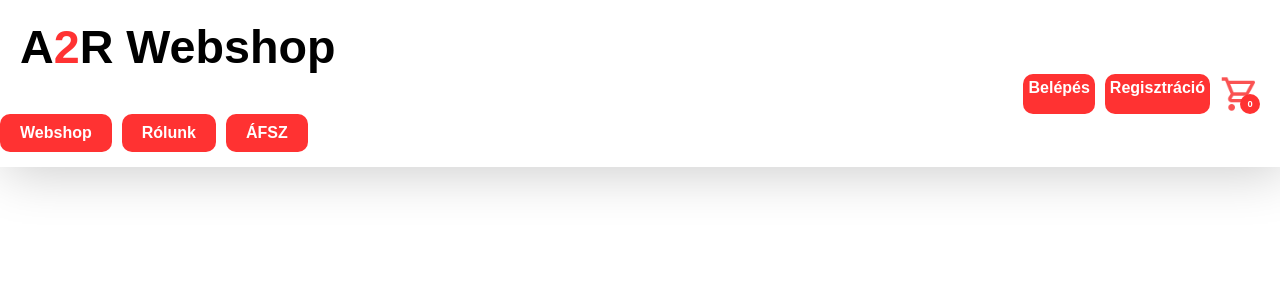
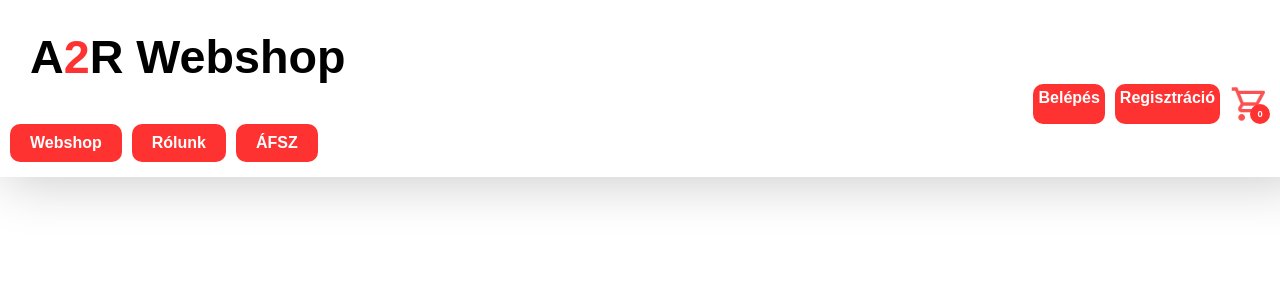
Before and after one commit to borsy/a2r, a Django app: page / in a window 1280 px wide. Shown: the top 300 px of the page. Run offline with Django 5.2, Linux system fonts and the light colour scheme; data that the repository does not hold is empty.

Commit message:
js updated

```diff
--- a/website/static/script.js
+++ b/website/static/script.js
@@ -251,6 +251,9 @@ document.getElementById('cart').onclick = function() {
                         let buyButton = document.createElement('div');
                         buyButton.id = 'buy-cart-button';
                         buyButton.innerHTML = "Megrendelés";
+                        buyButton.addEventListener('click', ()=>{
+                            alert('Köszönjük a megrendelését.')
+                        })
                         cartOverall.appendChild(overallPriceDiv);
                         cartOverall.appendChild(buyButton);
                         let hr = document.createElement('hr');
--- a/website/static/style.css
+++ b/website/static/style.css
@@ -8,7 +8,7 @@ body {
 }
 
 #message {
-    width: 100vw;
+    /* width: 100vw; */
     text-align: right;
 }
 
@@ -18,16 +18,20 @@ body {
     height: 100vh;
 }
 
+.navigation *{
+    box-sizing: border-box;
+}
+
 .navigation {
     background-color: white;
 
-    padding-bottom: 10px;
+    padding: 10px;
     margin-bottom: 40px;
     box-shadow: 5px 5px 50px 1px rgba(0, 0, 0, .2);
     position: -webkit-sticky;
     position: sticky;
     top: 0;
-
+    width: 100%;
     display: flex;
     justify-content: space-between;
     flex-direction: column;
@@ -127,8 +131,8 @@ hr {
 #cart>div {
     position: absolute;
 
-    width: 10px;
-    height: 10px;
+    width: 20px;
+    height: 20px;
     background-color: rgb(255, 50, 50);
     border-radius: 50%;
 
```
